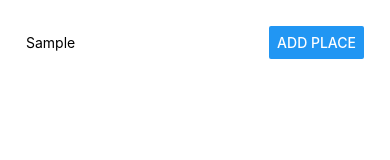
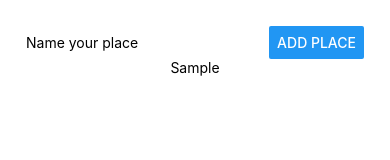
Before and after one commit to Izzy4me/react-native-course-old, a React Native app: screen / in a window 390 px wide. Both pictures are taken after typing "Sample" into the empty fields and a click on the button "ADD PLACE". Shown: the top 160 px of the page. Built offline with nearby package versions, Linux system fonts and the light colour scheme.

Commit message:
Added list of places.

```diff
--- a/App.js
+++ b/App.js
@@ -1,28 +1,41 @@
 import React, { Component } from 'react';
 import { Platform, StyleSheet, Text, TextInput, View, Button } from 'react-native';
 
-const instructions = Platform.select({
-  ios: 'Press Cmd+R to reload,\n' + 'Cmd+D or shake for dev menu',
-  android: 'Double tap R on your keyboard to reload,\n' + 'Shake or press menu button for dev menu',
-});
 
 export default class App extends Component {
 
   state = {
-    placeName: ''
+    placeName: '',
+    places: []
   };
 
-  placeNameChangedHandler = (value) => {
+  placeNameChangedHandler = (inputText) => {
     this.setState({
-      placeName: value
+      placeName: inputText
     });
   }
 
   placeSubmitHandler = () => {
-    alert('Place submited!');
+    if (this.state.placeName.trim() === "") {
+      // TODO: add error toast
+      return;
+    }
+
+    this.setState((previousState) => {
+      return {
+        placeName: '',
+        places: previousState.places.concat(previousState.placeName)
+      }
+    });
+
   }
 
   render() {
+    // here we creates Places elements
+    const places = this.state.places.map((place, index) => {
+      return <Text key={index}>{place}</Text>
+    });
+
     return (
       <View style={styles.container}>
         <View style={styles.inputContainer}>
@@ -37,6 +50,9 @@ export default class App extends Component {
             style={styles.placeButton}
             onPress={this.placeSubmitHandler}
           />
+        </View>
+        <View>
+          {places}
         </View>
       </View>
     );
```
